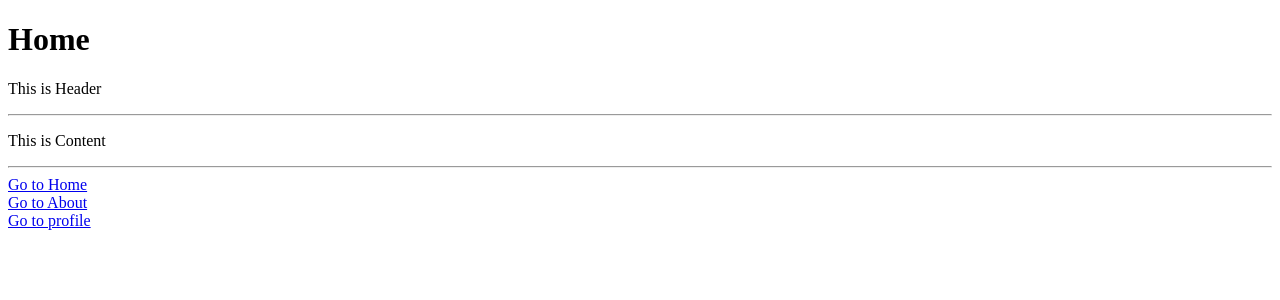
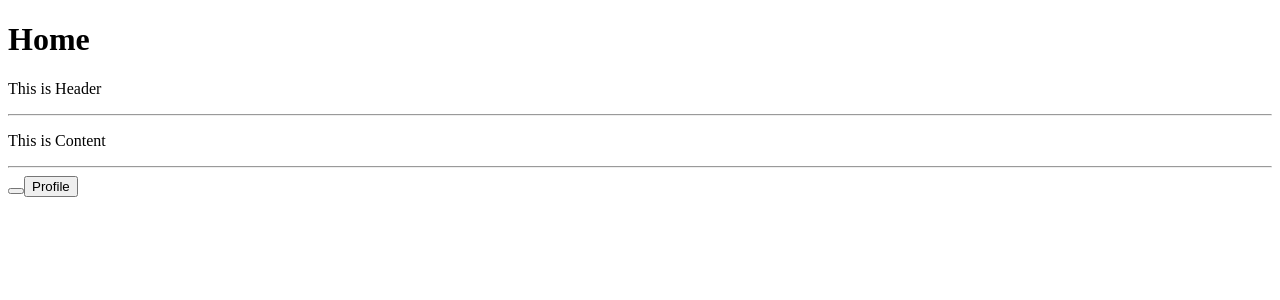
Before and after one commit to ukmuniweera/ReactJS_Tutorials, a React (Create React App) app in the folder React Js Frame/project/: page / in a window 1280 px wide. Shown: the top 300 px of the page. Built offline with nearby package versions, Linux system fonts and the light colour scheme.

Commit message:
Button update

```diff
--- a/React Js Frame/project/src/Components/Footer.jsx
+++ b/React Js Frame/project/src/Components/Footer.jsx
@@ -1,12 +1,14 @@
 import React from 'react';
-import { Link } from "react-router-dom";
+import { Link, useNavigate } from "react-router-dom";
 
 export default function Footer() {
-  return (
-    <div>
-        <Link to="/">Go to Home</Link><br />
-        <Link to="/About">Go to About</Link><br />
-        <Link to="/Profile">Go to profile</Link>
-    </div>
-  )
+    const navigate = useNavigate();
+    return (
+        <div>
+            <button></button>
+            <button onClick={() => navigate("/profile")}>
+                Profile
+            </button>
+        </div>
+    );
 }
```
